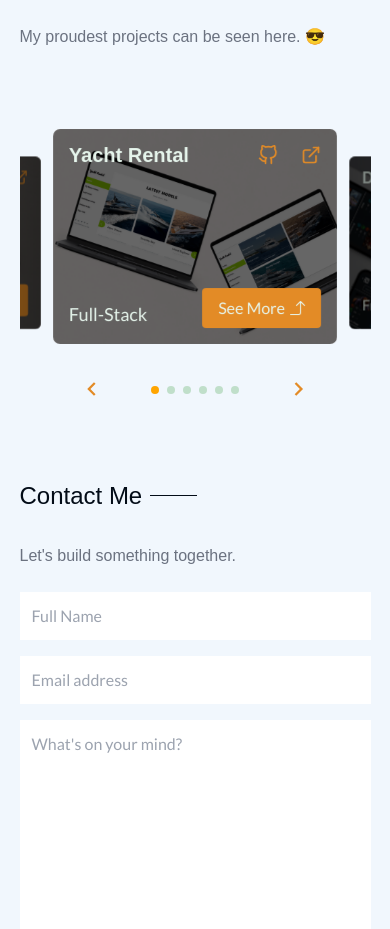
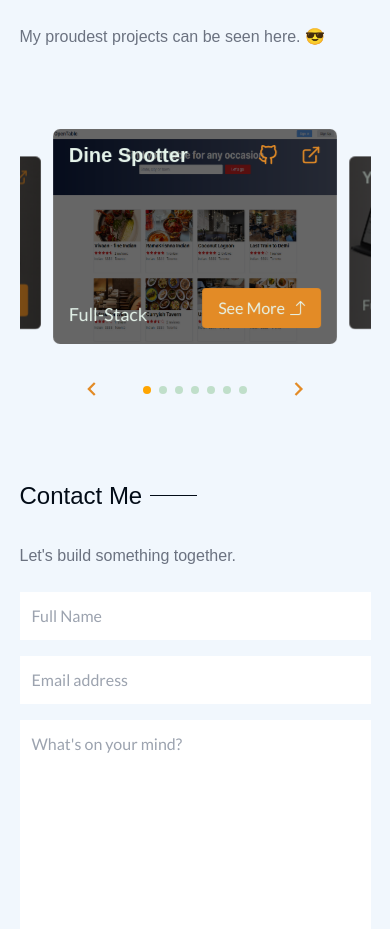
Before and after one commit to K0ppai/Koppai_Portfolio, a React (Vite) app: page / in a window 390 px wide. Shown: the part 2220-3149 px from the top of the page. Built offline with nearby package versions, Linux system fonts and the light colour scheme; a web font is replaced by a local one.

Commit message:
Add dine spotter project

```diff
--- a/src/components/AboutMe/AboutMe.jsx
+++ b/src/components/AboutMe/AboutMe.jsx
@@ -31,34 +31,34 @@ const AboutMe = ({ darkMode }) => {
   };
 
   return (
-    <section className="text-lg" id="about-me">
+    <section className='text-lg' id='about-me'>
       <Modal
         isOpen={isModalOpen}
         darkMode={darkMode}
         onRequestClose={closeModal}
         className={`${isModalOpen ? 'scale-in-center' : 'scale-out-center'} h-[100vh] w-[100vw]`}
-        overlayClassName="fixed inset-0 bg-black backdrop-blur-[0.2rem] bg-opacity-40 z-50"
+        overlayClassName='fixed inset-0 bg-black backdrop-blur-[0.2rem] bg-opacity-40 z-50'
         closeTimeoutMS={600}
       >
         <Connect closeModal={closeModal} isModalOpen={isModalOpen} darkMode={darkMode} />
       </Modal>
       <motion.div
-        className="h-[20vh] w-screen bg-primary_dark md:h-[20vh]"
+        className='h-[20vh] w-screen bg-primary_dark md:h-[20vh]'
         initial={{ y: '-100vh', opacity: 0 }}
         animate={{ y: 0, opacity: 1 }}
         transition={{ duration: 1, delay: 0.5 }}
       />
       <motion.div
-        className="relative -top-[17.5vmin] px-[5vmin] md:-top-[5vmax] md:px-[13vmax] 2xl:px-[20vmax]"
+        className='relative -top-[17.5vmin] px-[5vmin] md:-top-[5vmax] md:px-[13vmax] 2xl:px-[20vmax]'
         initial={{ opacity: 0 }}
         animate={{ opacity: 1 }}
         transition={{ duration: 1 }}
       >
         {/* Profile Image */}
-        <figure className="relative flex flex-col">
+        <figure className='relative flex flex-col'>
           <motion.img
             src={profile}
-            alt="Koppai Profile"
+            alt='Koppai Profile'
             className={`${
               darkMode ? 'shadow-drop-dark' : 'shadow-drop-light'
             } box-border w-[40%] rounded-lg border-4 border-bg_light dark:border-bg_dark md:w-[10vmax]`}
@@ -67,15 +67,15 @@ const AboutMe = ({ darkMode }) => {
             transition={{ duration: 0.5 }}
           />
         </figure>
-        <div className="mt-4 flex items-center justify-between">
+        <div className='mt-4 flex items-center justify-between'>
           <motion.div
-            className="flex items-center"
+            className='flex items-center'
             initial={{ x: '-100vw' }}
             animate={{ x: 0 }}
             transition={{ duration: 0.7 }}
           >
-            <span className="text-4xl font-extrabold">Koppai</span>
-            <VscVerifiedFilled className="ml-2 text-2xl text-green-500" />
+            <span className='text-4xl font-extrabold'>Koppai</span>
+            <VscVerifiedFilled className='ml-2 text-2xl text-green-500' />
           </motion.div>
           <motion.div
             initial={{ x: '100vw' }}
@@ -94,7 +94,7 @@ const AboutMe = ({ darkMode }) => {
           </motion.div>
         </div>
         <motion.p
-          className="mt-4 text-gray-400"
+          className='mt-4 text-gray-400'
           initial={{ x: '-100vw' }}
           animate={{ x: 0 }}
           transition={{ duration: 1 }}
@@ -102,9 +102,9 @@ const AboutMe = ({ darkMode }) => {
           US-Certified Developer
         </motion.p>
         {/* Keywords */}
-        <div className="mt-4 flex">
+        <div className='mt-4 flex'>
           <motion.span
-            className="mr-2 rounded-md border-2 border-primary_dark px-4 py-[0.1rem] text-primary_dark dark:border-orange-400 dark:text-orange-400"
+            className='mr-2 rounded-md border-2 border-primary_dark px-4 py-[0.1rem] text-primary_dark dark:border-orange-400 dark:text-orange-400'
             initial={{ y: '100vh' }}
             animate={{ y: 0 }}
             transition={{ duration: 0.5, delay: 0.7 }}
@@ -112,7 +112,7 @@ const AboutMe = ({ darkMode }) => {
             Full-Stack
           </motion.span>
           <motion.span
-            className="mr-2 rounded-md border-2 border-green-500 px-4 py-[0.1rem] text-green-500 dark:border-green-400 dark:text-green-400"
+            className='mr-2 rounded-md border-2 border-green-500 px-4 py-[0.1rem] text-green-500 dark:border-green-400 dark:text-green-400'
             initial={{ y: '100vh' }}
             animate={{ y: 0 }}
             transition={{ duration: 0.7, delay: 0.7 }}
@@ -127,19 +127,19 @@ const AboutMe = ({ darkMode }) => {
           transition={{ duration: 0.5, delay: 1.5 }}
         >
           <motion.div
-            className="flex items-center py-8"
+            className='flex items-center py-8'
             initial={{ x: '-100vw' }}
             animate={{ x: 0 }}
             transition={{ duration: 1, delay: 1.5 }}
           >
-            <h1 className="text-2xl">About Me</h1>
-            <div className="ml-2 h-[1px] w-[12vmin] bg-bg_dark dark:bg-white md:w-[48px]" />
+            <h1 className='text-2xl'>About Me</h1>
+            <div className='ml-2 h-[1px] w-[12vmin] bg-bg_dark dark:bg-white md:w-[48px]' />
           </motion.div>
-          <p className="text-gray-500 dark:text-gray-400 tracking-wide sm:text-justify">
+          <p className='tracking-wide text-gray-500 dark:text-gray-400 sm:text-justify'>
             Heyy, my soon-to-be co-workers! I&apos;m
-            <span className="font-extrabold text-primary_dark"> Paing Soe Thu</span>, but you can
+            <span className='font-extrabold text-primary_dark'> Paing Soe Thu</span>, but you can
             call me anytime 😉. I&apos;m a self-motivated
-            <span className="font-extrabold text-primary_dark"> full-stack </span>
+            <span className='font-extrabold text-primary_dark'> full-stack </span>
             web developer and a student of life enthusiastic about creating user-centric websites
             using React.js and Ruby on Rails. I&apos;ve spent 1789+ hours mastering algorithms, data
             structures, and full-stack development while simultaneously developing projects with
@@ -153,10 +153,10 @@ const AboutMe = ({ darkMode }) => {
         </motion.article>
       </motion.div>
       {/* Skills section */}
-      <section className="px-[5vmin] md:px-[13vmax] 2xl:px-[20vmax]">
-        <div className="flex items-center py-8">
+      <section className='px-[5vmin] md:px-[13vmax] 2xl:px-[20vmax]'>
+        <div className='flex items-center py-8'>
           <motion.h1
-            className="text-2xl"
+            className='text-2xl'
             initial={titleAnimationVariants.initial}
             whileInView={titleAnimationVariants.whileInView}
             viewport={titleAnimationVariants.viewport}
@@ -164,25 +164,25 @@ const AboutMe = ({ darkMode }) => {
             My Skills
           </motion.h1>
           <motion.div
-            className="ml-2 h-[1px] w-[12vmin] bg-bg_dark dark:bg-white md:w-[48px]"
+            className='ml-2 h-[1px] w-[12vmin] bg-bg_dark dark:bg-white md:w-[48px]'
             initial={titleAnimationVariants.initial}
             whileInView={titleAnimationVariants.whileInView}
             viewport={titleAnimationVariants.viewport}
           />
         </div>
         <motion.p
-          className="mb-8 text-gray-500 dark:text-gray-400"
+          className='mb-8 text-gray-500 dark:text-gray-400'
           initial={titleAnimationVariants.initial}
           whileInView={titleAnimationVariants.whileInView}
           viewport={titleAnimationVariants.viewport}
         >
           Technologies that I&apos;ve been working on recently.
         </motion.p>
-        <ul className="mt-20 flex flex-wrap items-center justify-center gap-8 md:gap-x-20 md:gap-y-8 lg:justify-center lg:gap-x-16">
+        <ul className='mt-20 flex flex-wrap items-center justify-center gap-8 md:gap-x-20 md:gap-y-8 lg:justify-center lg:gap-x-16'>
           {techs.map((tech, index) => (
             <motion.li
               key={tech.id}
-              className="group"
+              className='group'
               onMouseEnter={() => setHoveredTech(tech.id)}
               onMouseLeave={() => setHoveredTech(null)}
               initial={{
--- a/src/components/Projects/ProjectDatas.js
+++ b/src/components/Projects/ProjectDatas.js
@@ -1,5 +1,6 @@
 import {
   bookstore,
+  dineSpotter,
   dota2Heros,
   leaderboard,
   siribox,
@@ -9,7 +10,24 @@ import {
 
 const projectDatas = [
   {
-    id: 1,
+    title: 'Dine Spotter',
+    description:
+      "Dine Spotter is a desktop web application that serves as a clone of <a href='https://www.opentable.com/' class='hover:underline text-green-500 dark:text-secondary_light' target='_blank'>OpenTable</a> website. Users can discover available tables based on the number of people, preferred time, and date for their reservation.",
+    image: dineSpotter,
+    live_link: 'https://dine-spotter.vercel.app',
+    github_link: 'https://github.com/K0ppai/Dine-Spotter',
+    responsive: 'Desktop',
+    tech: ['Next.js', 'TailwindCss', 'Prisma', 'Supabase'],
+    built_date: 'December 2023',
+    development_type: 'Full-Stack Development',
+    goal: 'My goal in building this website is to practice constructing a real-world application and enhance my technical skills using the Next.js framework and TypeScript.',
+    key_feature:
+      "Dine spotter's key features include search features with filtering system, availability system for the desired booking time, booking system with your party sizes, time and day at your favourite restaurant and finally the authentication sytem",
+    lesson_learned:
+      'After completing the development of this website, I have acquired a comprehensive skill set that includes effectively implementing middleware, establishing secure authentication using JSON Web Tokens (JWT), incorporating a robust filtering system with search queries, and significantly improving code quality, readability, maintainability, and scalability through the use of TypeScript in my Next.js application.',
+    end_point: 'dine-spotter',
+  },
+  {
     title: 'Yacht Rental',
     description:
       "Yacht Rental, a project I worked on with two fellow developers, is all about renting yachts. We used Ruby on Rails for the behind-the-scenes stuff, React.js for the user-friendly front end, and PostgreSQL to store all the important info. It's pretty simple: users can sign up, log in, and then, on the main page, they'll spot these amazingly eyecatching yachts. If they find one they like, they can easily reserve it in the city they prefer. Smooth sailing all the way!",
@@ -25,10 +43,9 @@ const projectDatas = [
       "We're super proud about how we've made things safe and simple for all users. We've got a system that makes sure there are no duplicate email addresses, so you won't run into any email troubles. When it comes to booking, users can't double-book the same yacht on the same day in the same city, so your reserved yacht stays yours 😉. And for all the reservation info, it's crystal clear. You'll know exactly how long it'll take and what the total cost is. We're all about making things easy and straightforward!",
     lesson_learned:
       "Looking back on my journey, I've learned how to put two different apps online and make them connect together. And here's the best part, I've also learned how to set up strong security with the help of a gem called devise-jwt. It's like having a secret code to keep everything safe and sound!",
-      end_point: 'yacht-rental'
+    end_point: 'yacht-rental',
   },
   {
-    id: 2,
     title: 'Dota2 Heros',
     description:
       "Hey there! DOTA2 HEROS is a cool, user-friendly website I built to help you dive into the world of DOTA2 heroes. It's super responsive and lets you explore all those awesome heroes in the game. I used React.js and Redux to create it, and I hooked it up to the OpenDota API for all that amazing hero data. I'm pretty proud to say that I was the one behind the scenes making it happen. So, if you're ready to discover and learn more about your favorite DOTA2 heroes, you're in the right place!",
@@ -44,10 +61,9 @@ const projectDatas = [
       "This app comes with a handy search feature, giving users the power to easily search for their beloved heroes by name. But what I'm particularly excited about is the hero animation – it's a standout feature. When you head to the hero detail page, you're in for a visually stunning experience. It's something I'm really proud of, and I can't wait for you to check it out!",
     lesson_learned:
       "One tricky part of this project was making things update in real-time as you type. It took some effort to get the app to show results while you were still typing hero names. But you know what? It was a great learning experience. It taught me how to handle real-time updates in web apps, and now I've got that skill in my toolbox.",
-      end_point: 'dota2-heros'
+    end_point: 'dota2-heros',
   },
   {
-    id: 3,
     title: 'SiriBox',
     description:
       "SIRIBOX is a friendly website that showcases TV shows and series. To make it all work, we used the TVmaze API to gather info about those shows. We built this project using Pure JavaScript and spiced things up with the Bootstrap CSS framework to make the website look good. I wasn't alone on this journey; I teamed up with another developer to make sure all the cool features came to life. Plus, I put some effort into making the project look stylish and user-friendly.",
@@ -63,10 +79,9 @@ const projectDatas = [
       "To make it easier to find stuff, I added a filter for different show types, like action or comedy. You can also do cool things like 'liking' and leaving comments on your fave shows. When you hit the comment button, a little window pops up with all the info about the show, like the description, rating, and more. Plus, there's a spot to type in your own comments. It's all about making the app more interactive and user-friendly!",
     lesson_learned:
       "When I look back on this project, I realized that I originally set things up to send and get data from the API, and then I'd update likes and comments on the shows. The problem was that there was a bit of a lag when users interacted with the website. Thinking about it now, a smarter way to do it would've been to update what you see on the website first (that's called the DOM), and then send the data to the API. To keep things like likes and comments the same, I could've only fetched data when a user refreshed the page. That way, people wouldn't have to wait as long to see what's going on, making the website smoother to use.",
-      end_point: 'siribox'
+    end_point: 'siribox',
   },
   {
-    id: 4,
     title: 'Leaderboard',
     description:
       "The LEADERBOARD project marks another step in my web development journey. It's special because it's my first project where I've used asynchronous JavaScript functions. Plus, I got to work with Microverse's Leaderboard API service, which let me send and fetch data using APIs. Pretty cool, right?",
@@ -82,10 +97,9 @@ const projectDatas = [
       "In this project, you can put in your scores, and they go right into the system. What's cool is that the scores get sorted automatically, from the highest to the lowest, so you can easily check out who's leading the pack. And don't worry about your device 😉. The website is designed to fit and work well on all sorts of screens.",
     lesson_learned:
       "This project has been a super learning experience for me. I've picked up some really useful skills, like how to work with stuff that doesn't happen all at the same time (that's what 'asynchronous' means) and how to use those internet connections to get cool data (that's the API part). Plus, I learned about using 'medium-fidelity wireframes,' which is like having a plan for building stuff that's not too fancy but just right.",
-      end_point: 'leaderboard'
+    end_point: 'leaderboard',
   },
   {
-    id: 5,
     title: 'Space Travellers',
     description:
       "I teamed up with another developer to create SPACE TRAVELLERS, and my main job was taking care of the missions part. We used data from the SpaceX API to show off cool missions and rockets. The site has three big pages: one for checking out and reserving rockets, another for diving into missions and getting on board, and a third page where you can see the rockets you've reserved and the missions you've joined. It's all about exploring the universe!",
@@ -101,10 +115,9 @@ const projectDatas = [
       'On the Rockets page, you can check out all the cool info about rockets and even pick your favorites to book. And guess what? The Missions page is just as awesome. You get to see all the nitty-gritty details about missions and jump right in!',
     lesson_learned:
       "This project taught me the importance of talking things out and making a good plan before we dive into development. I realized how essential it is to figure out stuff like where everyone works and how our folders are organized right from the start. It keeps us from doing the same things twice and keeps our project nice and neat. Plus, it makes sure we're all working together and knowing what's going on.",
-      end_point: 'space-travellers'
+    end_point: 'space-travellers',
   },
   {
-    id: 6,
     title: 'Bookstore',
     description:
       'The BOOKSTORE project was a great learning experience for me. I got to learn how to use React and Redux, which are super handy tools. With the Bookstore API from Microverse, I could do cool stuff like getting books, adding new ones with all their details, and even removing books. It was a fantastic learning journey!',
@@ -120,7 +133,7 @@ const projectDatas = [
       "This app does three main things: first, you can check out a list of books. Second, you can add new books, including their genres and authors. And third, you can take books off the list. It's all about making books easy to manage.",
     lesson_learned:
       "Once I wrapped up this project, I picked up some cool tricks. I figured out how to use Redux and React icons to make the app look way cooler. Plus, my coding buddy got me into Tailwind CSS, and taught me how to add a dark mode to websites. I'm proud to say that this project made me a better frontend developer.",
-      end_point: 'bookstore'
+    end_point: 'bookstore',
   },
 ];
 export default projectDatas;
--- a/src/components/Projects/ProjectDetails.jsx
+++ b/src/components/Projects/ProjectDetails.jsx
@@ -186,9 +186,8 @@ const ProjectDetails = ({ darkMode }) => {
           initial={titleAnimationVariants.initial}
           whileInView={titleAnimationVariants.whileInView2}
           viewport={titleAnimationVariants.viewport}
-        >
-          {currentProjectData.description}
-        </motion.p>
+          dangerouslySetInnerHTML={{ __html: currentProjectData.description }}
+        />
       </article>
       <motion.article>
         <motion.h2
```
